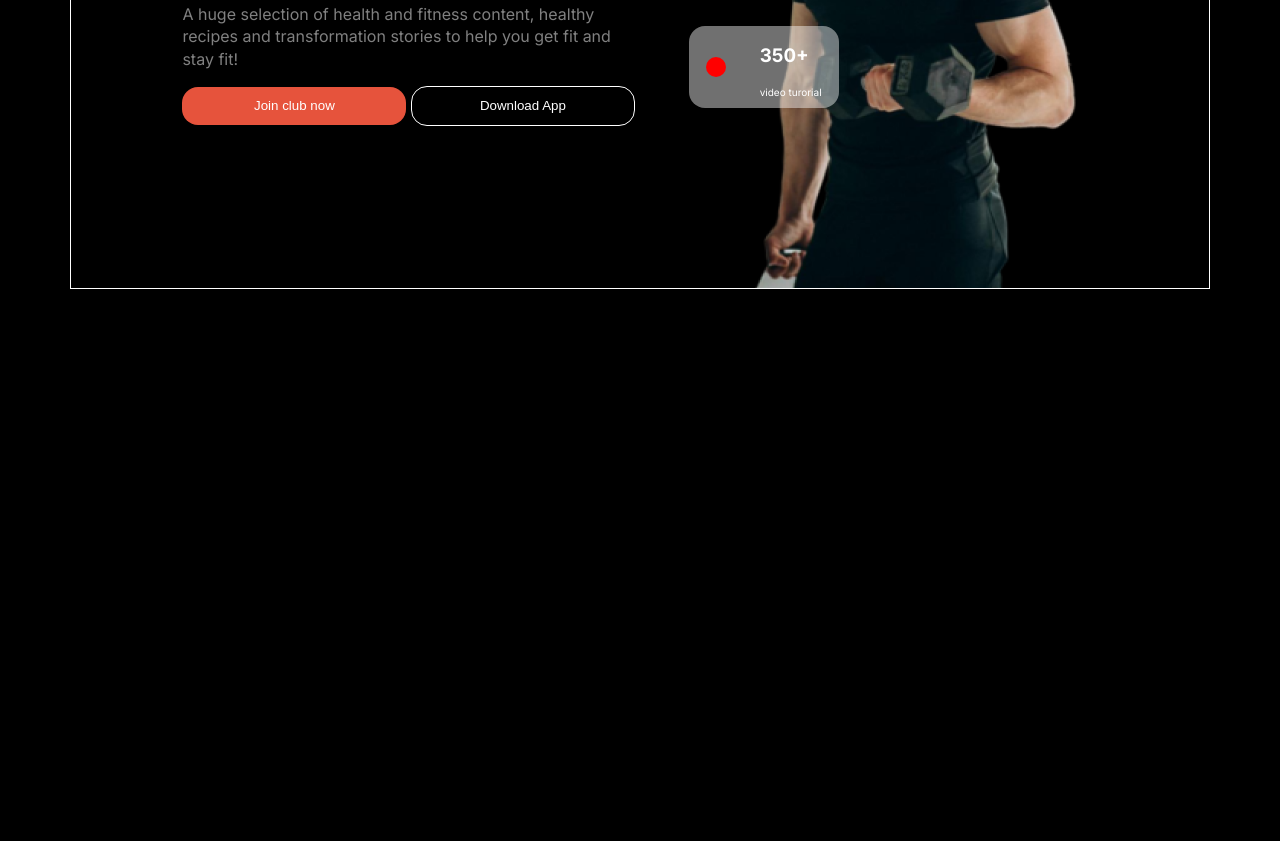
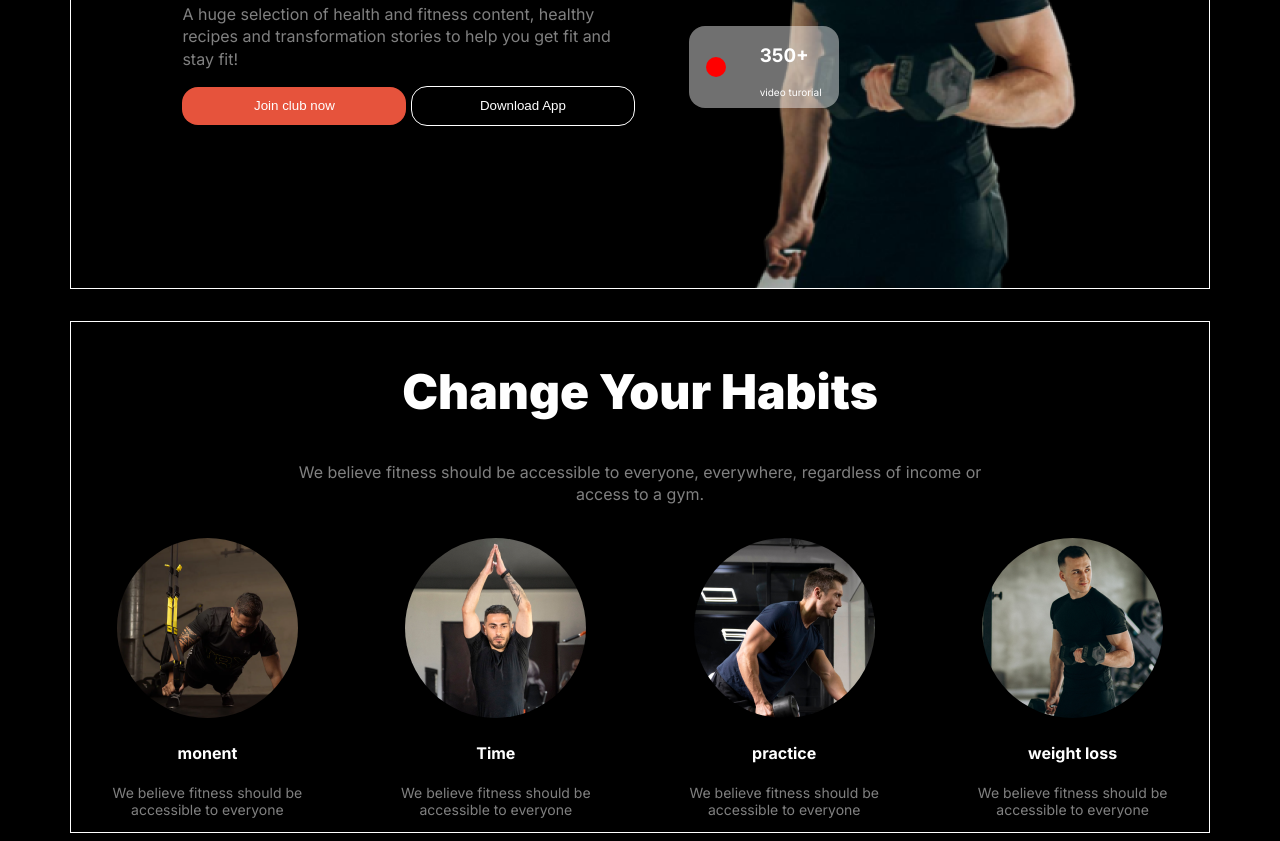
Before and after one commit to mdopi2024/assignment-2-final-repo, a plain HTML site: page index.html in a window 1280 px wide. Shown: the part 428-1269 px from the top of the page. Before the commit the page ends 800 px from the top, so only its background shows below. Drawn offline with Linux system fonts and the light colour scheme.

Commit message:
change your habbit section done

```diff
--- a/index.html
+++ b/index.html
@@ -30,7 +30,7 @@
             <button class="btn">Download App</button>
         </div>
         <div class="img">
-            <img src="/images/imges2.png" alt="">
+            <img src="/images/imges 2.png" alt="">
 
             <div class="one">
                <div class="cirle"></div>
@@ -49,5 +49,42 @@
     </section>
 
   </header>
+  <main>
+    <section class="container change-your-habbit">
+        <div class="your-habbit">
+           <h2 class="section-heading">Change Your Habits</h2>
+           <p class="all-p">We believe fitness should be accessible to everyone, everywhere, regardless of income or <br> access to a gym.</p>
+        </div>
+        <div class="images">
+             <div class="child-img">
+                <img src="/images/image 3.png"
+                 alt="">
+                 <h4>monent</h4>
+                 <p class="habbit-p">We believe fitness should be <br>accessible to everyone</p>
+             </div>
+
+             <div class="child-img">
+                <img src="/images/image 2.png"
+                 alt="">
+                 <h4>Time</h4>
+                 <p class="habbit-p">We believe fitness should be <br> accessible to everyone</p>
+             </div>
+
+             <div class="child-img">
+                <img src="/images/image 4.png"
+                 alt="">
+                 <h4>practice</h4>
+                 <p class="habbit-p">We believe fitness should be <br>accessible to everyone</p>
+             </div>
+
+             <div class="child-img">
+                <img src="/images/image 5.png"
+                 alt="">
+                 <h4>weight loss</h4>
+                 <p class="habbit-p">We believe fitness should be <br>accessible to everyone</p>
+             </div>
+        </div>
+    </section>
+  </main>
 </body>
 </html>
--- a/style/style.css
+++ b/style/style.css
@@ -24,6 +24,11 @@ body{
     border-radius: 1rem ;
     border: none;
 
+}
+.section-heading{
+    color: white;
+    font-size: 3rem;
+    font-weight: 900;
 }
 /* defult syle */
 
@@ -168,6 +173,36 @@ li>a{
 
 /* banner section end */
 
+/* change your habbit stat */
+
+.your-habbit{
+    text-align: center;
+}
+.child-img > h4{
+    color: white;
+}
+.child-img{
+    text-align: center;
+}
+.habbit-p{
+    font-size: 14px;
+    color: rgba(255, 255, 255, 0.5);
+}
+.child-img >img{
+
+    border-radius: 50%;
+}
+.images{
+    margin-top: 2rem;
+    display: grid;
+    grid-template-columns: repeat(4,1fr);
+    gap: 1rem;
+}
+.change-your-habbit{
+    margin-top: 2rem;
+}
+/* change your habbit end */
+
 
 /* media query start */
 
@@ -201,8 +236,27 @@ li>a{
         width: 100%;
 
     };
+
+    /* change your habbit */
+.change-your-habbit{
+    display: flex;
+    flex-direction: column;
+}
+.your-habbit{
+    width: 100%;
+}
+.images{
+    grid-template-columns: repeat(1,1fr);
+}
+.child-img{
+    width: 100%;
 }
 
 
 
+}
+
+
+
+
 /* media query end */
```
Also changed, not shown: images/imges 2.png (renamed from images/imges2.png).
